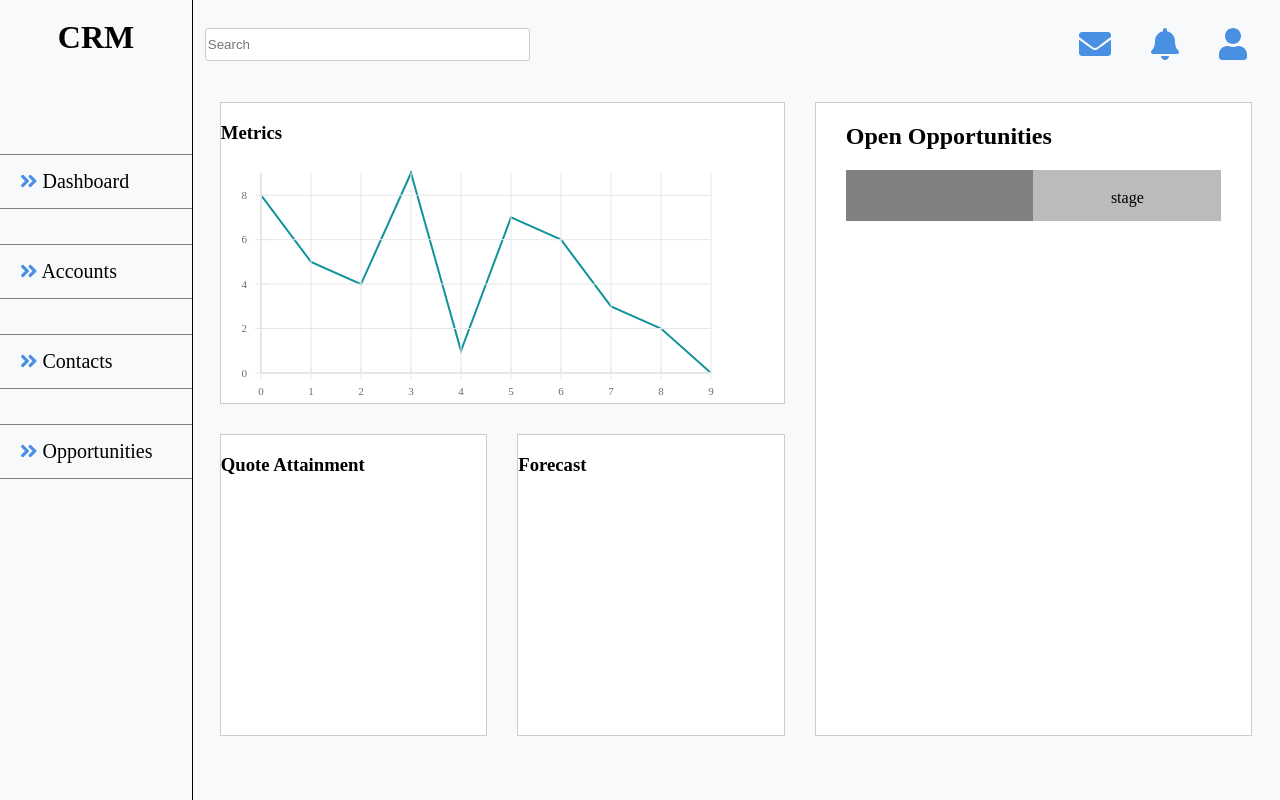
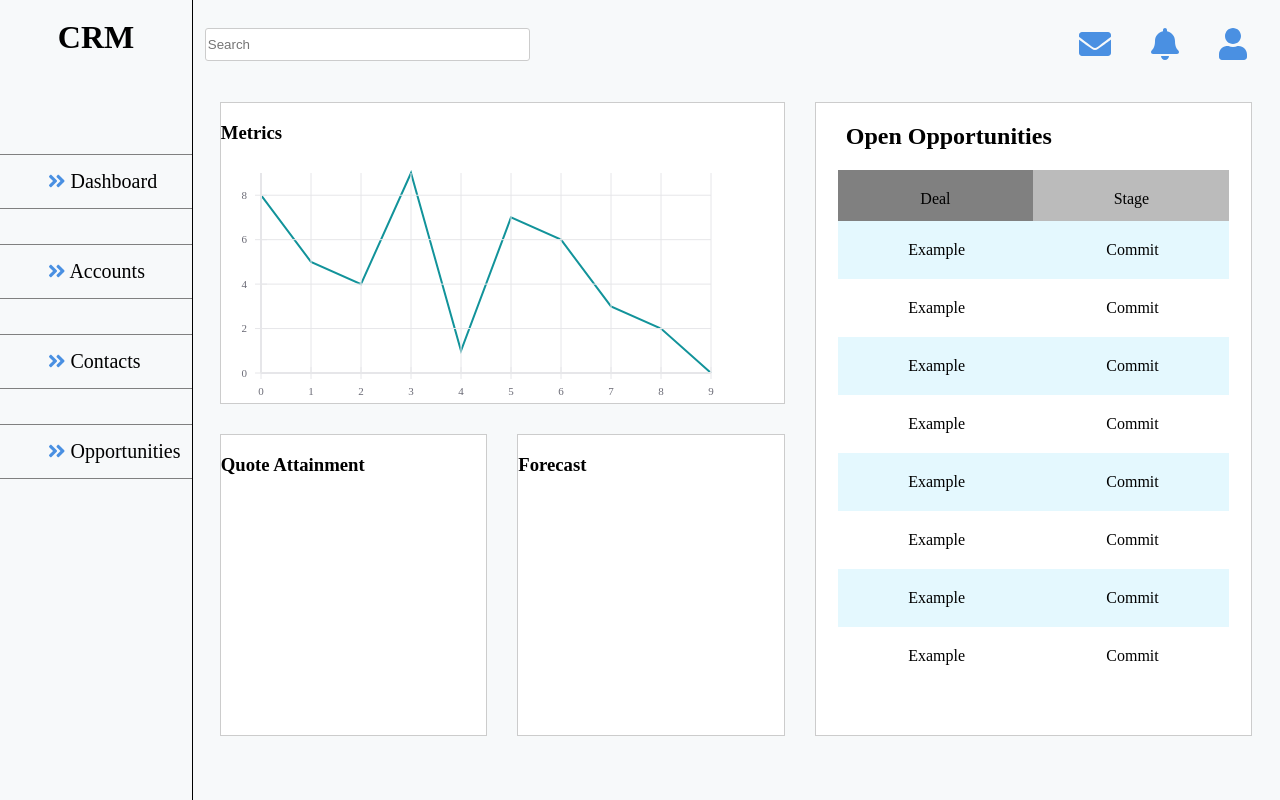
Before and after one commit to fortynachos/ps-sandbox, a React (Create React App) app in the folder pendo-experience/: page / in a window 1280 px wide. Built offline with nearby package versions, Linux system fonts and the light colour scheme.

Commit message:
did the dashboard list view

```diff
--- a/pendo-experience/src/dashboard/dashboard-list-view.js
+++ b/pendo-experience/src/dashboard/dashboard-list-view.js
@@ -4,10 +4,41 @@ import './dashboard.css';
 
 
 const data = [
-
+	{
+		"test1": "Example",
+		"test2": "Commit"
+	},
+	{
+		"test1": "Example",
+		"test2": "Commit"
+	},
+	{
+		"test1": "Example",
+		"test2": "Commit"
+	},
+	{
+		"test1": "Example",
+		"test2": "Commit"
+	},
+	{
+		"test1": "Example",
+		"test2": "Commit"
+	},
+	{
+		"test1": "Example",
+		"test2": "Commit"
+	},
+	{
+		"test1": "Example",
+		"test2": "Commit"
+	},
+	{
+		"test1": "Example",
+		"test2": "Commit"
+	}
 ];
 
-
+var i = 0;
 
 
 const ListView = () => (
@@ -16,8 +47,34 @@ const ListView = () => (
 			Open Opportunities
 		</h2>
 		<div className="list-container">
-			<div className="list-right">
-				<p> stage</p>
+			<div className="header-container">
+				<div className="list-left">
+					<p>Deal</p>
+				</div>
+				<div className="list-right">
+					<p>Stage</p>
+				</div>
+			</div>
+			<div className="list-table">
+				{
+					data.map(function(content) {
+						if (i%2 === 0) {
+							i++;
+							return (
+									<div className="list-item blue" key={i}>
+										<span>{content.test1}</span> <span>{content.test2}</span>
+									</div>
+							);
+						} else {
+							i++;
+							return(
+								<div className="list-item white" key={i}>
+									<span>{content.test1}</span> <span>{content.test2}</span>
+								</div>
+							);
+						}
+					})
+				}
 			</div>
 		</div>
 	</div>
--- a/pendo-experience/src/dashboard/dashboard.css
+++ b/pendo-experience/src/dashboard/dashboard.css
@@ -29,10 +29,15 @@
 	grid-row-end: 3;
 }
 
+.list-container {
+	width: 100%;
+	height: 100%;
+}
 
-.list-container {
-	margin: 0px 30px;
+.header-container {
+	width: 90%;
 	height: 8%;
+	margin: 0 auto;
 	background-color: grey;
 }
 
@@ -44,7 +49,42 @@
 	background-color: #bbb;
 }
 
+.list-left {
+	width: 50%;
+	float: left;
+	text-align: center;
+}
+
 .list-right p {
 	margin: 0px;
 	margin-top: 10%;
 }
+
+.list-left p {
+	margin: 0px;
+	margin-top: 10%;
+}
+
+
+.list-table {
+	height: 80%;
+	width: 90%;
+	margin: 0 auto;
+}
+
+
+.list-item {
+	text-align: center;
+	width: 100%;
+	padding: 20px 0px;
+	display: flex;
+	justify-content: space-around;
+}
+
+.white {
+	background-color: white;
+}
+
+.blue {
+	background-color: #E4F8FE;
+}
--- a/pendo-experience/src/navigation/nav.css
+++ b/pendo-experience/src/navigation/nav.css
@@ -39,5 +39,5 @@
 
 .fa-angle-double-right {
 	color: #4A90E2;
-	margin-left: 20px;
+	margin-left: 25%;
 }
```
